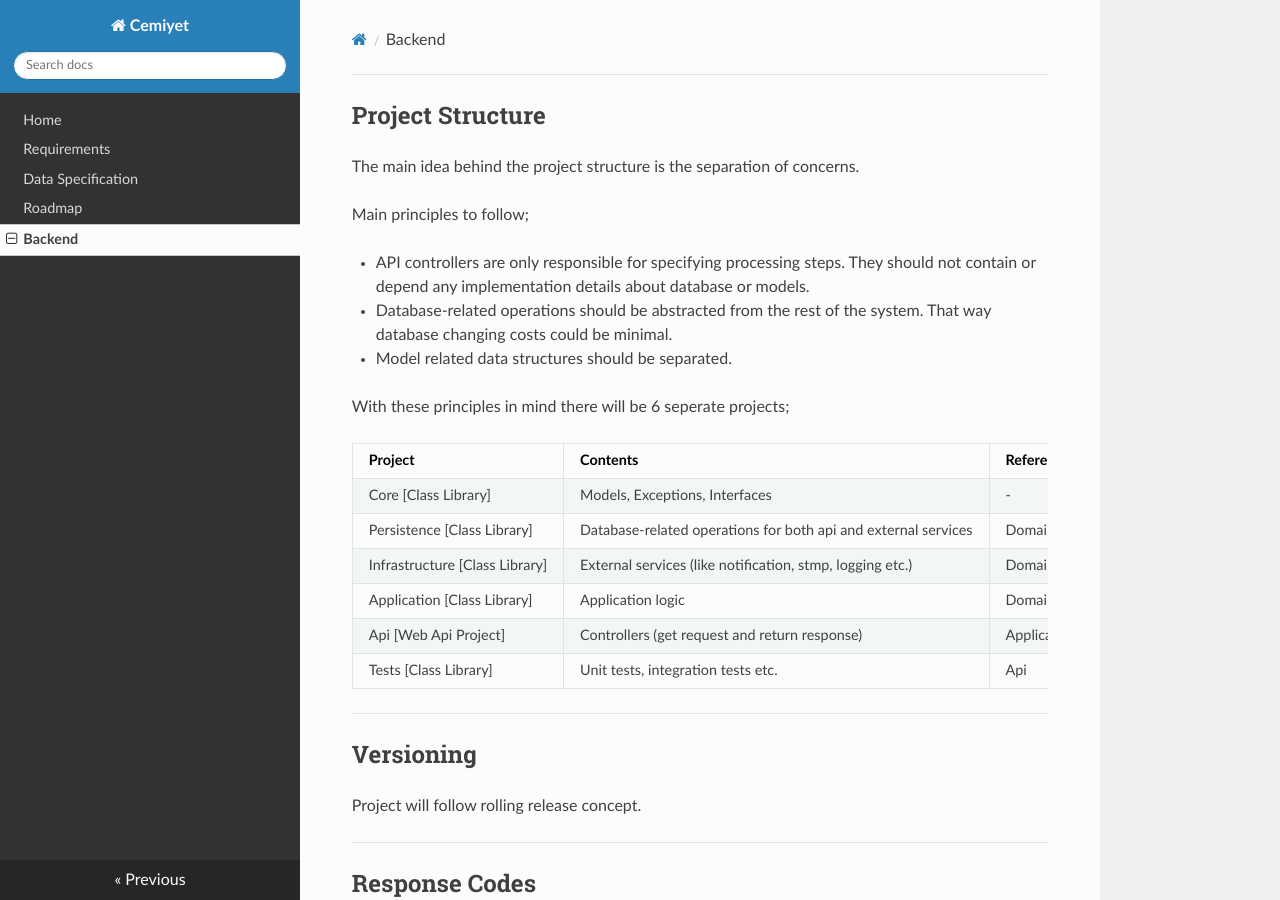
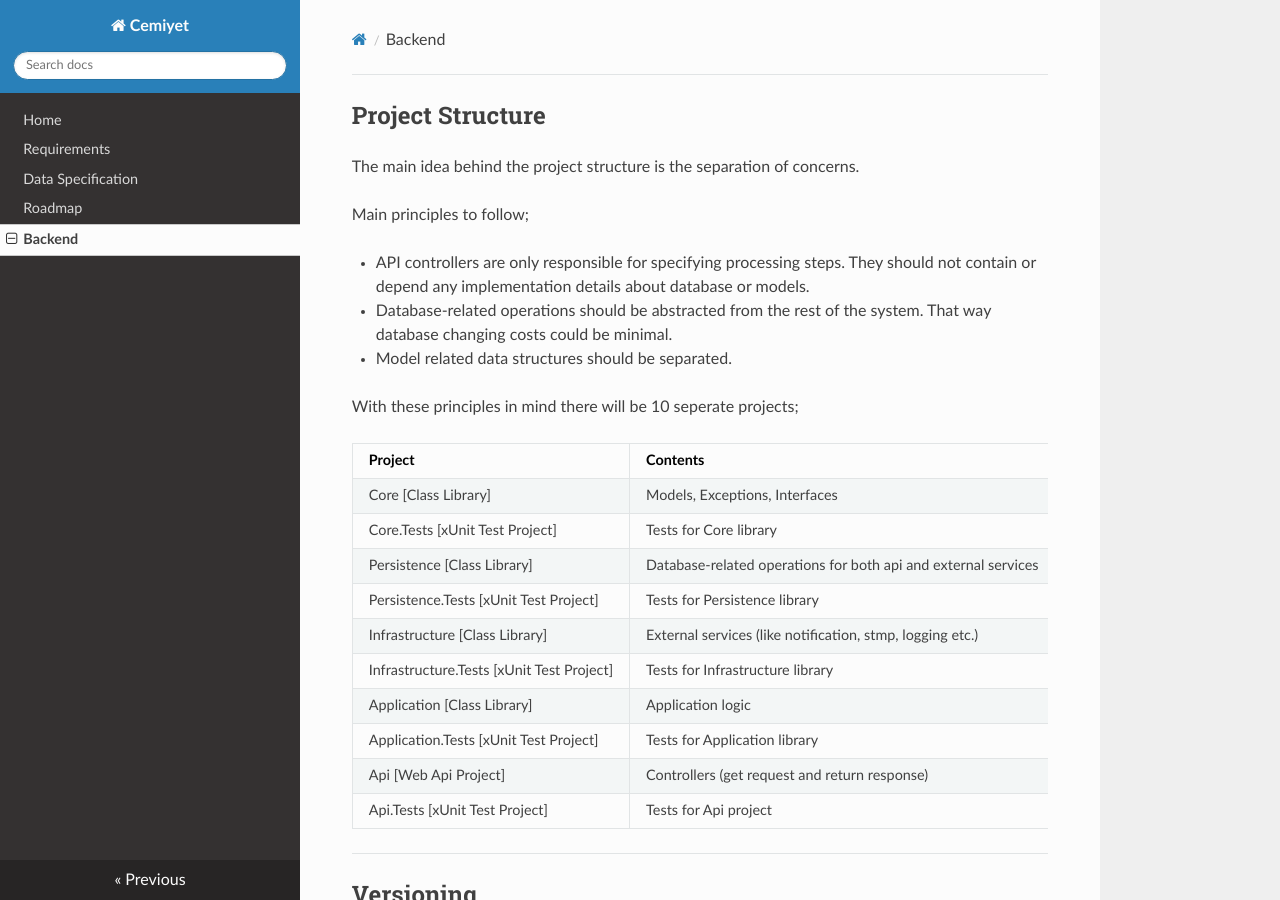
Before and after one commit to cemiyet/docs, an MkDocs documentation site: the page built from docs/back-end.md, in a window 1280 px wide and 900 px high. Built offline with MkDocs 1.6.1, drawn with Linux system fonts in a browser that asks for light colours; nearby versions of some CDN libraries.

Commit message:
updated project structure.

```diff
--- a/docs/back-end.md
+++ b/docs/back-end.md
@@ -8,16 +8,20 @@ Main principles to follow;
 - Database-related operations should be abstracted from the rest of the system. That way database changing costs could be minimal.
 - Model related data structures should be separated.
 
-With these principles in mind there will be 6 seperate projects;
+With these principles in mind there will be 10 seperate projects;
 
 | Project | Contents | References |
 |--|--|--|
 | Core [Class Library] | Models, Exceptions, Interfaces | - |
+| Core.Tests [xUnit Test Project] | Tests for Core library | Core |
 | Persistence [Class Library] | Database-related operations for both api and external services | Domain |
+| Persistence.Tests [xUnit Test Project] | Tests for Persistence library | Persistence |
 | Infrastructure [Class Library] | External services (like notification, stmp, logging etc.) | Domain, Persistence |
+| Infrastructure.Tests [xUnit Test Project] | Tests for Infrastructure library | Infrastructure |
 | Application [Class Library] | Application logic | Domain, Persistence, Infrastructure |
+| Application.Tests [xUnit Test Project] | Tests for Application library | Application |
 | Api [Web Api Project] | Controllers (get request and return response) | Application |
-| Tests [Class Library] | Unit tests, integration tests etc. | Api |
+| Api.Tests [xUnit Test Project] | Tests for Api project | Api |
 
 ---
 
```
